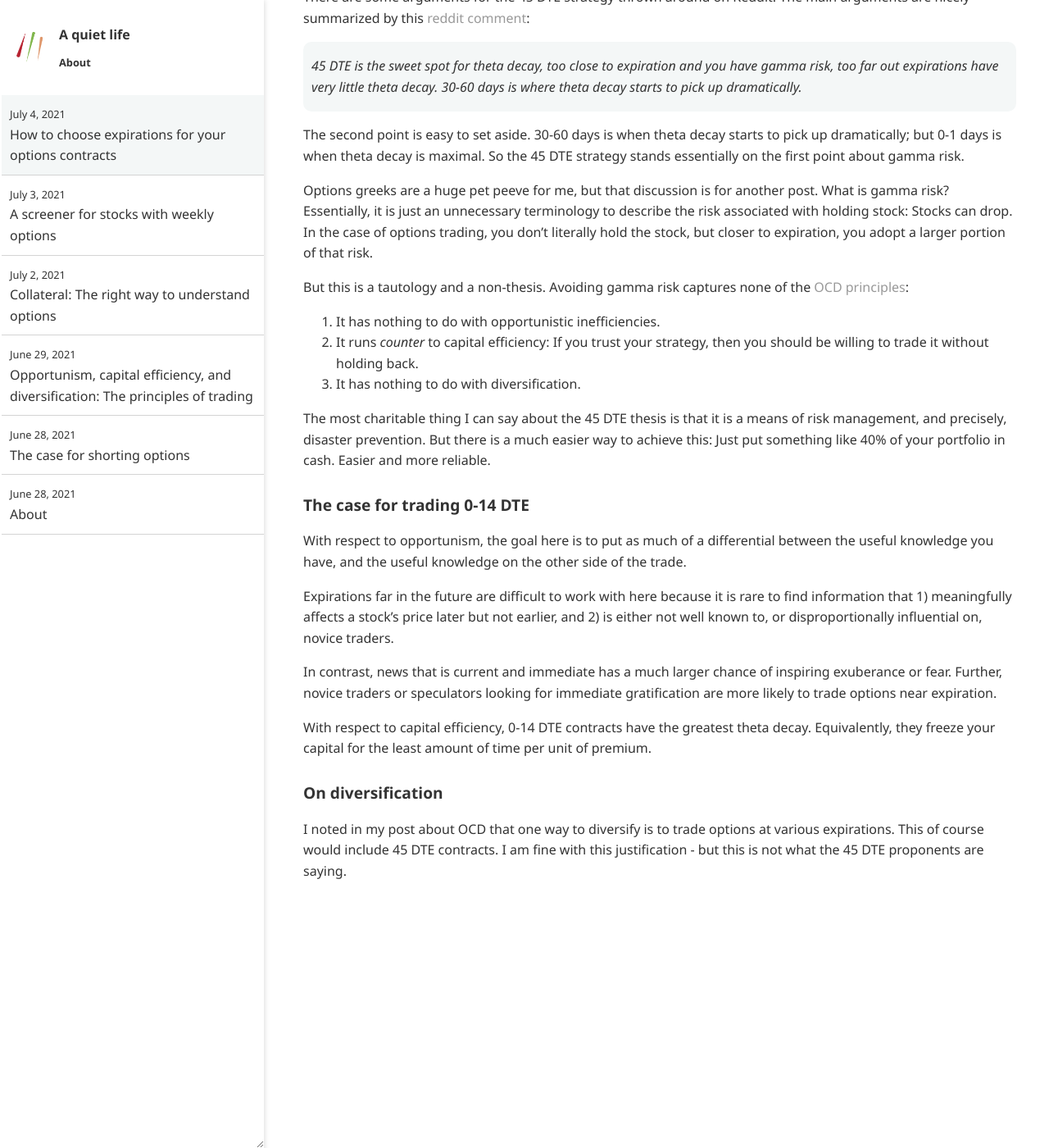
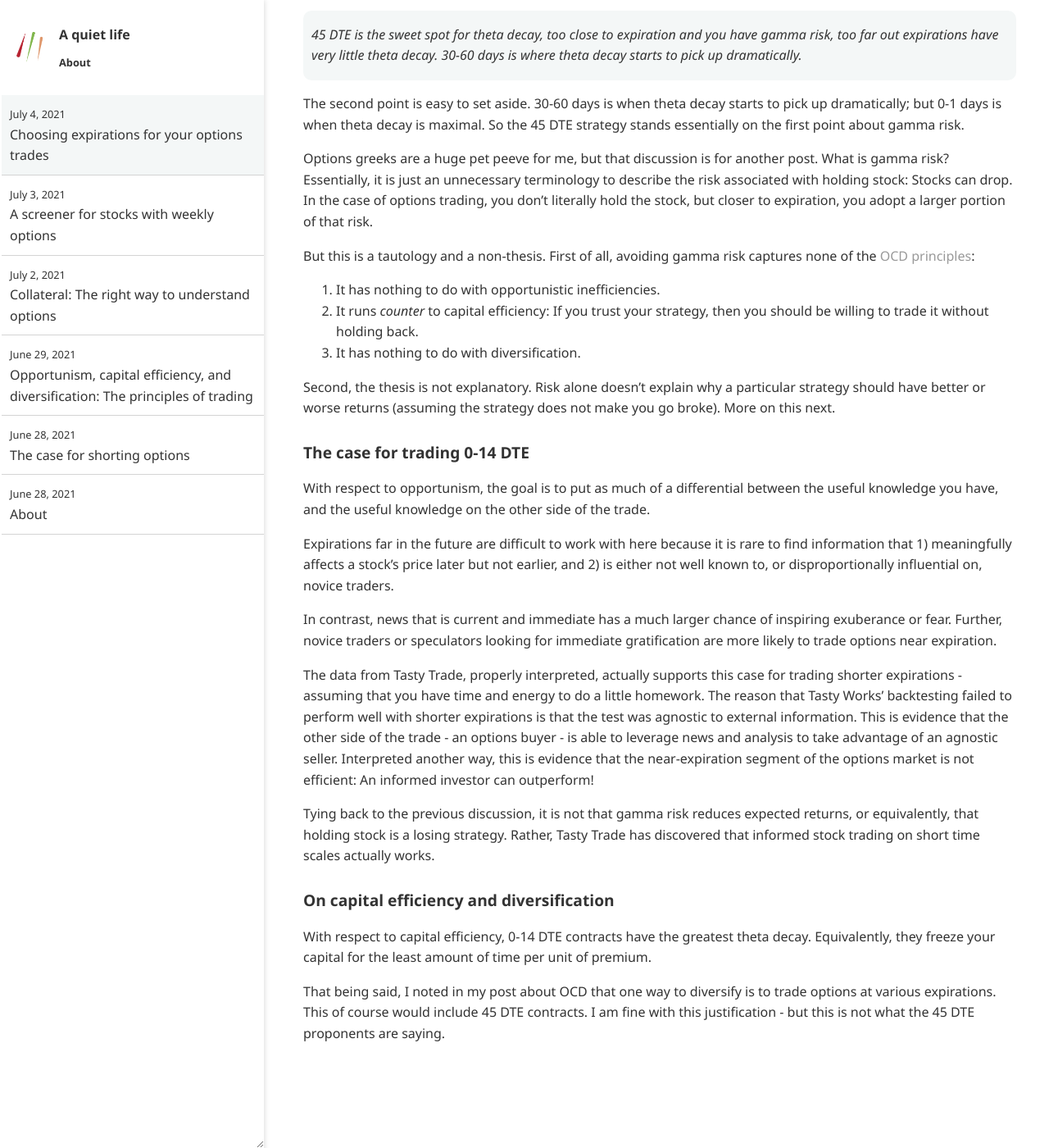
Before and after one commit to ansyblenetwork/aquietlife, a Jekyll site: the page built from _posts/2021-07-04-choosing-expirations.md, in a window 1280 px wide and 1400 px high, scrolled down 608 px. Shown: the whole window at 82% size. Built offline with Jekyll 4.4.1, drawn with Linux system fonts in a browser that asks for light colours; before the commit the page ends 1809 px from its top, so only the background shows below that; some of the changed text lies outside the part shown.

Commit message:
Update 2021-07-04-choosing-expirations.md

```diff
--- a/_posts/2021-07-04-choosing-expirations.md
+++ b/_posts/2021-07-04-choosing-expirations.md
@@ -1,5 +1,5 @@
 ---
-title: "How to choose expirations for your options contracts"
+title: "Choosing expirations for your options trades"
 ---
 
 There is a lot of bad advice on the internet for how to choose an expiration for your options contracts.
@@ -26,24 +26,29 @@
 
 Options greeks are a huge pet peeve for me, but that discussion is for another post. What is gamma risk? Essentially, it is just an unnecessary terminology to describe the risk associated with holding stock: Stocks can drop. In the case of options trading, you don't literally hold the stock, but closer to expiration, you adopt a larger portion of that risk.
 
-But this is a tautology and a non-thesis. Avoiding gamma risk captures none of the [OCD principles]({% post_url 2021-06-29-trading-theses %}):
+But this is a tautology and a non-thesis. First of all, avoiding gamma risk captures none of the [OCD principles]({% post_url 2021-06-29-trading-theses %}):
 
 1. It has nothing to do with opportunistic inefficiencies.
 2. It runs _counter_ to capital efficiency: If you trust your strategy, then you should be willing to trade it without holding back.
 3. It has nothing to do with diversification.
 
-The most charitable thing I can say about the 45 DTE thesis is that it is a means of risk management, and precisely, disaster prevention. But there is a much easier way to achieve this: Just put something like 40% of your portfolio in cash. Easier and more reliable.
+Second, the thesis is not explanatory. Risk alone doesn't explain why a particular strategy should have better or worse returns (assuming the strategy does not make you go broke). More on this next.
 
 ### The case for trading 0-14 DTE
 
-With respect to opportunism, the goal here is to put as much of a differential between the useful knowledge you have, and the useful knowledge on the other side of the trade.
+With respect to opportunism, the goal is to put as much of a differential between the useful knowledge you have, and the useful knowledge on the other side of the trade.
 
 Expirations far in the future are difficult to work with here because it is rare to find information that 1) meaningfully affects a stock's price later but not earlier, and 2) is either not well known to, or disproportionally influential on, novice traders.
 
 In contrast, news that is current and immediate has a much larger chance of inspiring exuberance or fear. Further, novice traders or speculators looking for immediate gratification are more likely to trade options near expiration.
 
+The data from Tasty Trade, properly interpreted, actually supports this case for trading shorter expirations - assuming that you have time and energy to do a little homework. The reason that Tasty Works' backtesting failed to perform well with shorter expirations is that the test was agnostic to external information. This is evidence that the other side of the trade - an options buyer - is able to leverage news and analysis to take advantage of an agnostic seller. Interpreted another way, this is evidence that the near-expiration segment of the options market is not efficient: An informed investor can outperform!
+
+Tying back to the previous discussion, it is not that gamma risk reduces expected returns, or equivalently, that holding stock is a losing strategy. Rather, Tasty Trade has discovered that informed stock trading on short time scales actually works.
+
+
+### On capital efficiency and diversification
+
 With respect to capital efficiency, 0-14 DTE contracts have the greatest theta decay. Equivalently, they freeze your capital for the least amount of time per unit of premium.
 
-### On diversification
-
-I noted in my post about OCD that one way to diversify is to trade options at various expirations. This of course would include 45 DTE contracts. I am fine with this justification - but this is not what the 45 DTE proponents are saying.
+That being said, I noted in my post about OCD that one way to diversify is to trade options at various expirations. This of course would include 45 DTE contracts. I am fine with this justification - but this is not what the 45 DTE proponents are saying.
```
